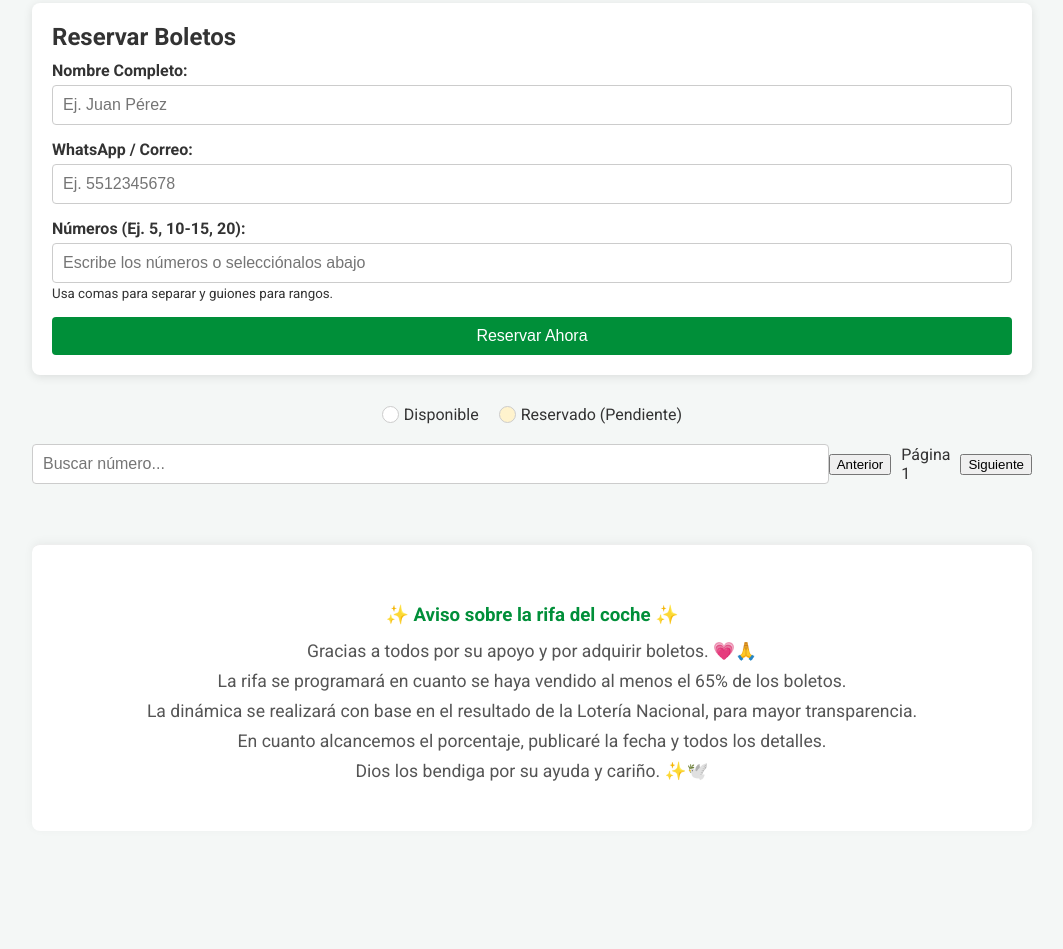
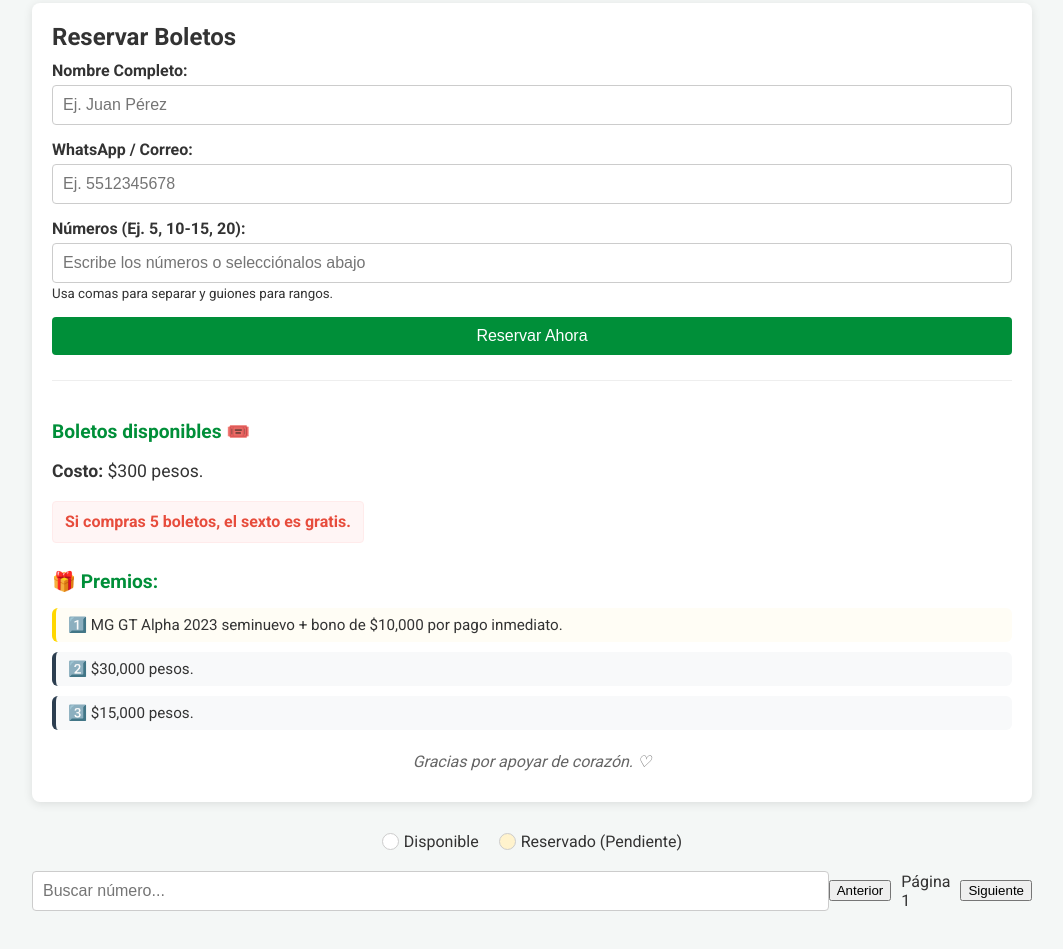
Before and after one commit to fokinniga/rifa_lili, a website: page public/index.html in a window 1280 px wide. Shown: the part 323-1272 px from the top of the page, without its empty margins (108-1171 px from the left). Before the commit the page ends 1174 px from the top, so only its background shows below. Drawn offline with Linux system fonts and the light colour scheme; no server answers.

Commit message:
Add raffle prizes info and ticket validation

```diff
--- a/public/index.html
+++ b/public/index.html
@@ -37,6 +37,21 @@
                 </div>
                 <button type="submit" class="btn-primary">Reservar Ahora</button>
             </form>
+
+            <div class="info-section">
+                <h3>Boletos disponibles 🎟️</h3>
+                <p class="cost"><strong>Costo:</strong> $300 pesos.</p>
+                <p class="promo">Si compras 5 boletos, el sexto es gratis.</p>
+
+                <h3>🎁 Premios:</h3>
+                <ul class="prizes-list">
+                    <li>1️⃣ MG GT Alpha 2023 seminuevo + bono de $10,000 por pago inmediato.</li>
+                    <li>2️⃣ $30,000 pesos.</li>
+                    <li>3️⃣ $15,000 pesos.</li>
+                </ul>
+
+                <p class="thank-you">Gracias por apoyar de corazón. ♡</p>
+            </div>
             <div id="message" class="message"></div>
         </section>
 
--- a/public/script.js
+++ b/public/script.js
@@ -145,6 +145,26 @@ async function handleReservation(e) {
         return;
     }
 
+    // Validate Range
+    const outOfRange = numbersToReserve.filter(n => n < 1 || n > 10000);
+    if (outOfRange.length > 0) {
+        showMessage(`Los siguientes números no son válidos (1-10000): ${outOfRange.join(', ')}`, 'error');
+        return;
+    }
+
+    // Validate Availability (Client-side check)
+    // We check against 'allTickets'. Note: allTickets might not be 100% up to date if not refreshed recently,
+    // but it catches most obvious errors. Server is final authority.
+    const unavailable = numbersToReserve.filter(num => {
+        const ticket = allTickets.find(t => t.number === num);
+        return ticket && ticket.status !== 'available';
+    });
+
+    if (unavailable.length > 0) {
+        showMessage(`Los siguientes números ya no están disponibles: ${unavailable.join(', ')}`, 'error');
+        return;
+    }
+
     try {
         const res = await fetch('/api/reserve', {
             method: 'POST',
--- a/public/style.css
+++ b/public/style.css
@@ -232,3 +232,66 @@ input[type="text"] {
     color: #555;
     font-size: 1.1em;
 }
+/* Info Section Styles */
+.info-section {
+    margin-top: 25px;
+    padding-top: 20px;
+    border-top: 1px solid #eee;
+    text-align: left;
+}
+
+.info-section h3 {
+    color: var(--primary-color);
+    margin-bottom: 15px;
+    font-size: 1.2em;
+    display: flex;
+    align-items: center;
+    gap: 8px;
+}
+
+.info-section p {
+    margin: 8px 0;
+    line-height: 1.5;
+}
+
+.info-section .cost {
+    font-size: 1.1em;
+}
+
+.info-section .promo {
+    color: var(--accent-color);
+    font-weight: bold;
+    background-color: #fff5f5;
+    padding: 8px 12px;
+    border-radius: 4px;
+    display: inline-block;
+    border: 1px solid #ffebeb;
+}
+
+.prizes-list {
+    list-style: none;
+    padding: 0;
+    margin: 10px 0 20px 0;
+}
+
+.prizes-list li {
+    margin-bottom: 10px;
+    padding: 8px 12px;
+    background-color: #f8f9fa;
+    border-radius: 6px;
+    border-left: 4px solid var(--secondary-color);
+    font-size: 0.95em;
+}
+
+.prizes-list li:first-child {
+    border-left-color: gold;
+    background-color: #fffdf5;
+}
+
+.thank-you {
+    text-align: center;
+    font-style: italic;
+    color: #666;
+    margin-top: 20px !important;
+    font-weight: 500;
+}
```
Also changed, not shown: server.js (+8 -2 lines).
